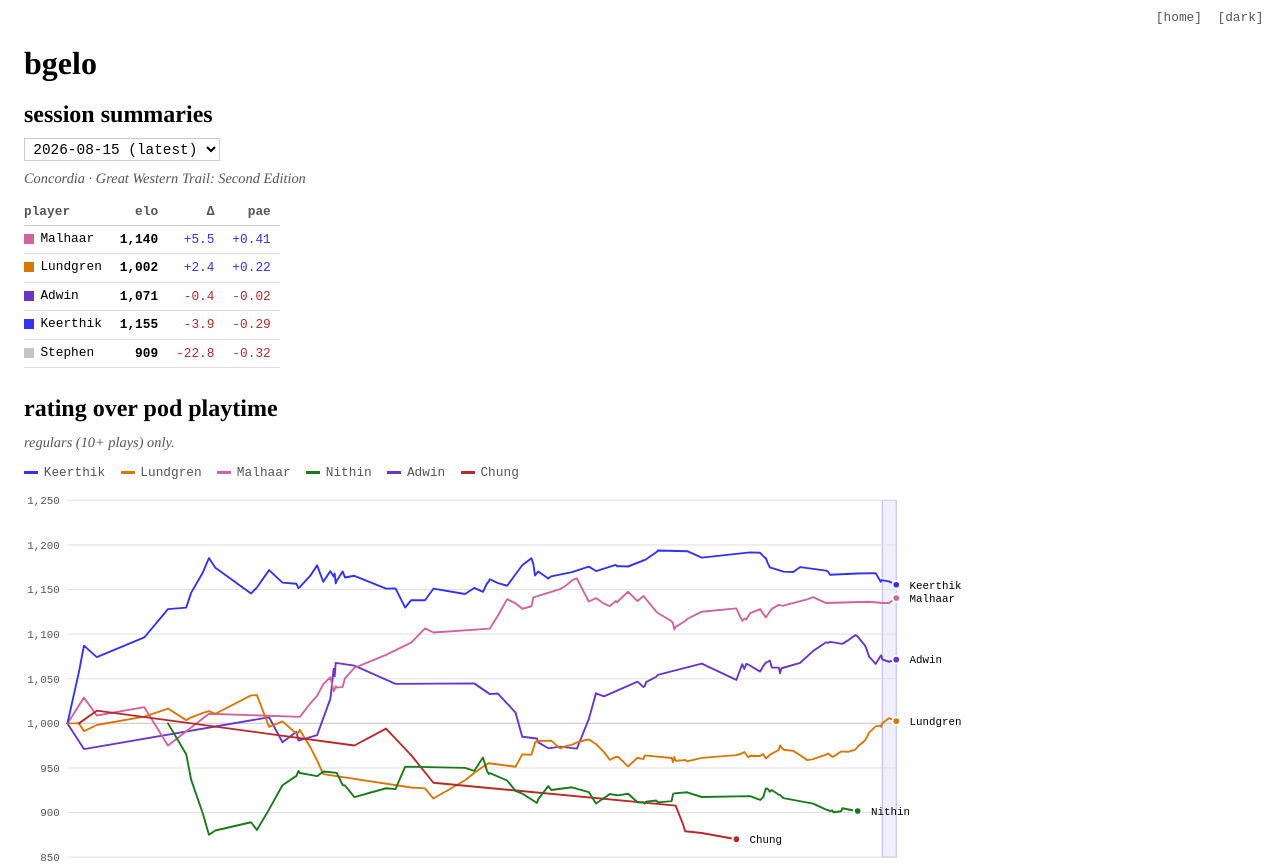
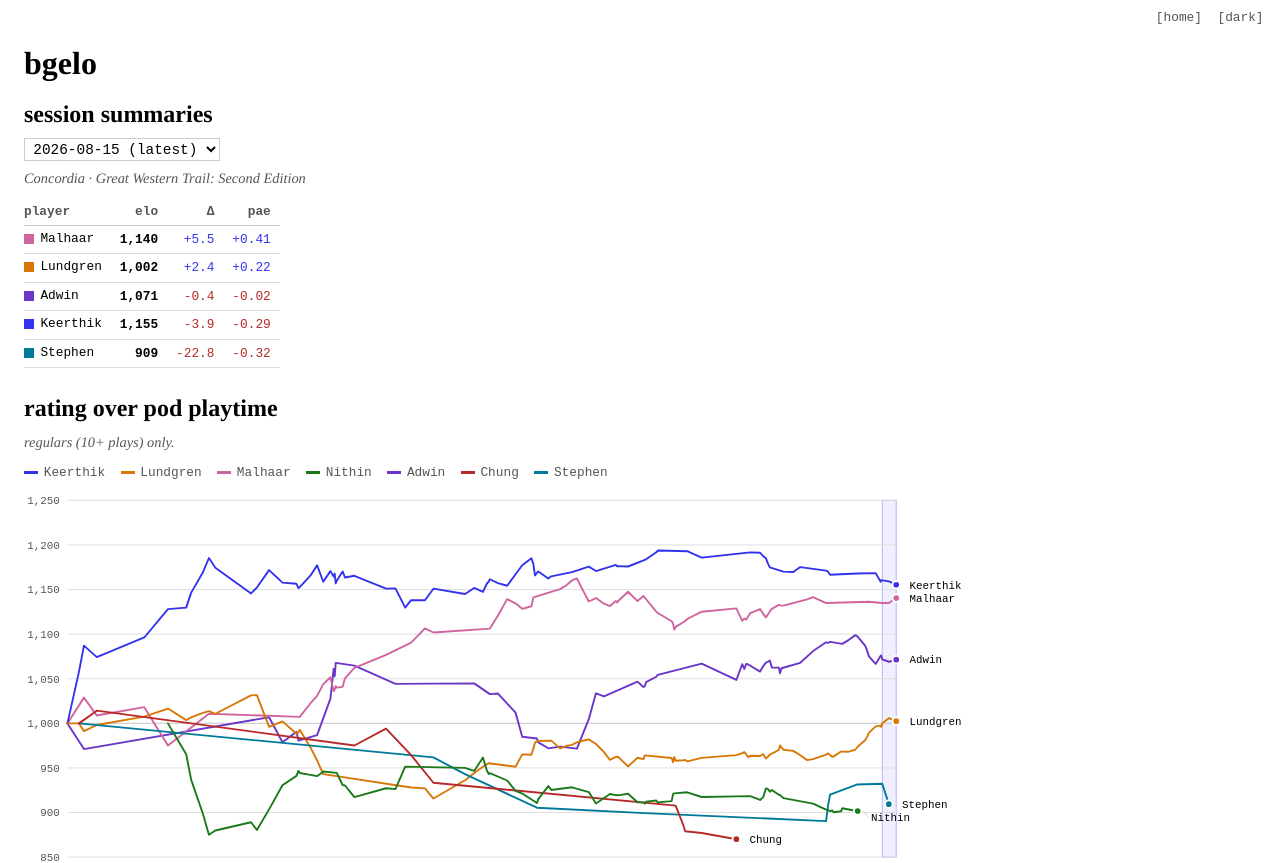
Before and after one commit to k8rthik/krthkmgndm.github.io, a Next.js app: page /bgelo in a window 1280 px wide. Shown: the top 863 px of the page. Built offline with nearby package versions, Linux system fonts and the light colour scheme.

Commit message:
fix: extend elo player color slots 6->10 so new regulars aren't demoted
isCore now checks corePlayers membership only (the engine's 10-play gate);
new slot colors are CVD/contrast-validated for light and dark themes.

```diff
--- a/app/globals.css
+++ b/app/globals.css
@@ -397,6 +397,10 @@ dl.entries dd .links {
   --elo-s4: #1a7a1a;
   --elo-s5: #6a35c8;
   --elo-s6: #b82a2a;
+  --elo-s7: #007a99;
+  --elo-s8: #877205;
+  --elo-s9: #b03aa0;
+  --elo-s10: #96491d;
   --elo-pos: #3333ee;
   --elo-neg: #b82a2a;
 }
@@ -408,6 +412,10 @@ dl.entries dd .links {
   --elo-s4: #3d8f3d;
   --elo-s5: #8a5fe0;
   --elo-s6: #d15252;
+  --elo-s7: #1099b5;
+  --elo-s8: #948718;
+  --elo-s9: #cc55bb;
+  --elo-s10: #c0763a;
   --elo-pos: #5588e8;
   --elo-neg: #d15252;
 }
--- a/components/elo/EloDashboard.jsx
+++ b/components/elo/EloDashboard.jsx
@@ -2,7 +2,7 @@
 
 import { useMemo, useState } from "react";
 import { useTooltip, Tooltip } from "./Tooltip";
-import { colorFor, SLOT_COUNT } from "./format";
+import { colorFor } from "./format";
 import { statsAsOf, headToHeadAsOf, affinityAsOf, sessionBand } from "./asOf";
 import { preGameSeries } from "./series";
 import { recordsAsOf, profileExtrasAsOf } from "./insights";
@@ -66,7 +66,7 @@ export default function EloDashboard({ data }) {
       <h2>rating over pod playtime</h2>
       <p className="elo-sub">regulars (10+ plays) only.</p>
       <p className="elo-legend">
-        {corePlayers.slice(0, SLOT_COUNT).map((n) => (
+        {corePlayers.map((n) => (
           <span key={n} className="elo-key">
             <span
               className="elo-swatch elo-swatch--line"
--- a/components/elo/format.js
+++ b/components/elo/format.js
@@ -9,13 +9,16 @@ const SLOT_VARS = [
   "--elo-s4",
   "--elo-s5",
   "--elo-s6",
+  "--elo-s7",
+  "--elo-s8",
+  "--elo-s9",
+  "--elo-s10",
 ];
 
-export const SLOT_COUNT = SLOT_VARS.length;
-
+// Core = present in corePlayers (the engine's 10-play gate). Never capped by
+// the slot count: a new regular must upgrade even if we're out of pinned hues.
 export function isCore(corePlayers, name) {
-  const i = corePlayers.indexOf(name);
-  return i >= 0 && i < SLOT_VARS.length;
+  return corePlayers.indexOf(name) >= 0;
 }
 
 export function colorFor(corePlayers, name) {
```
